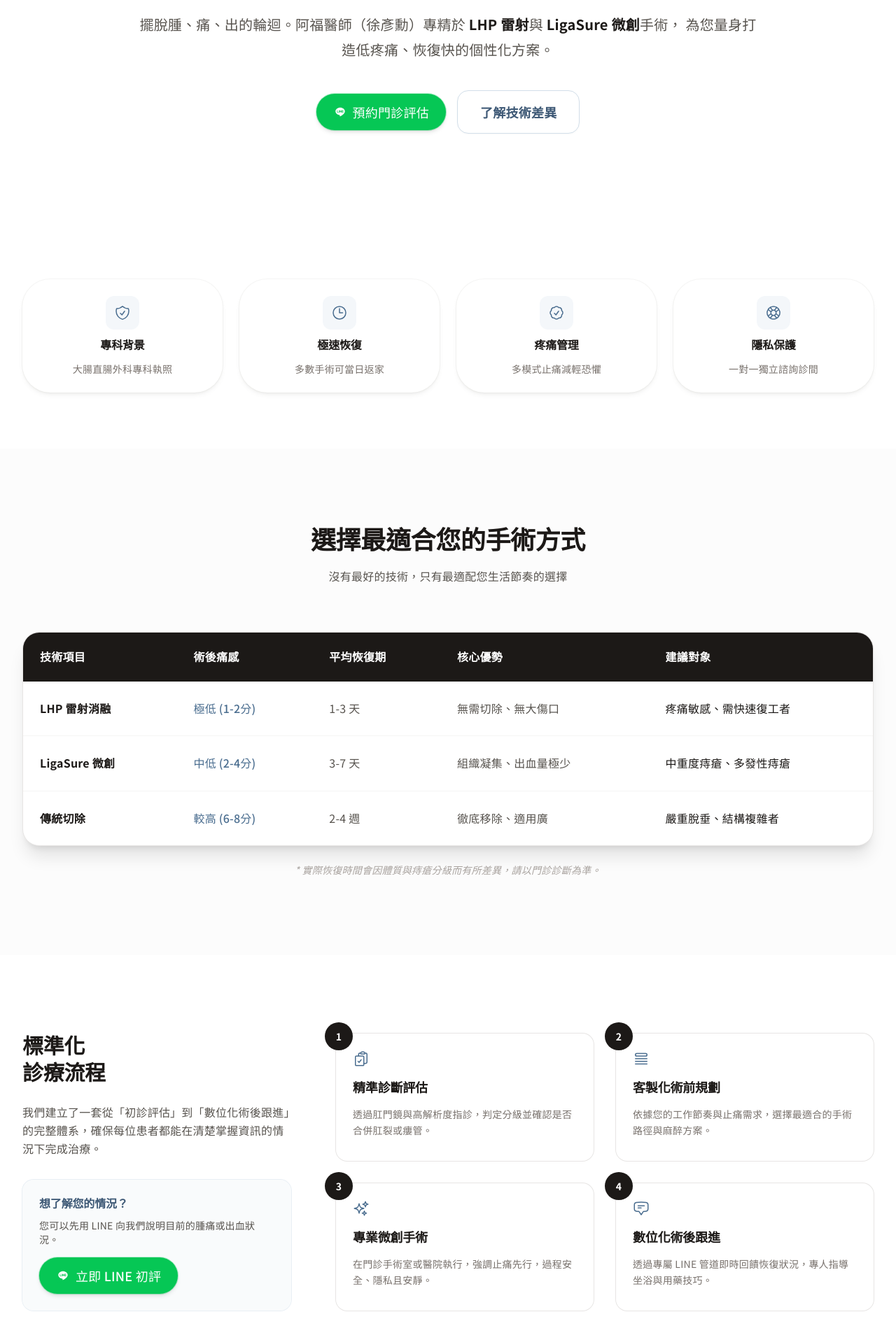
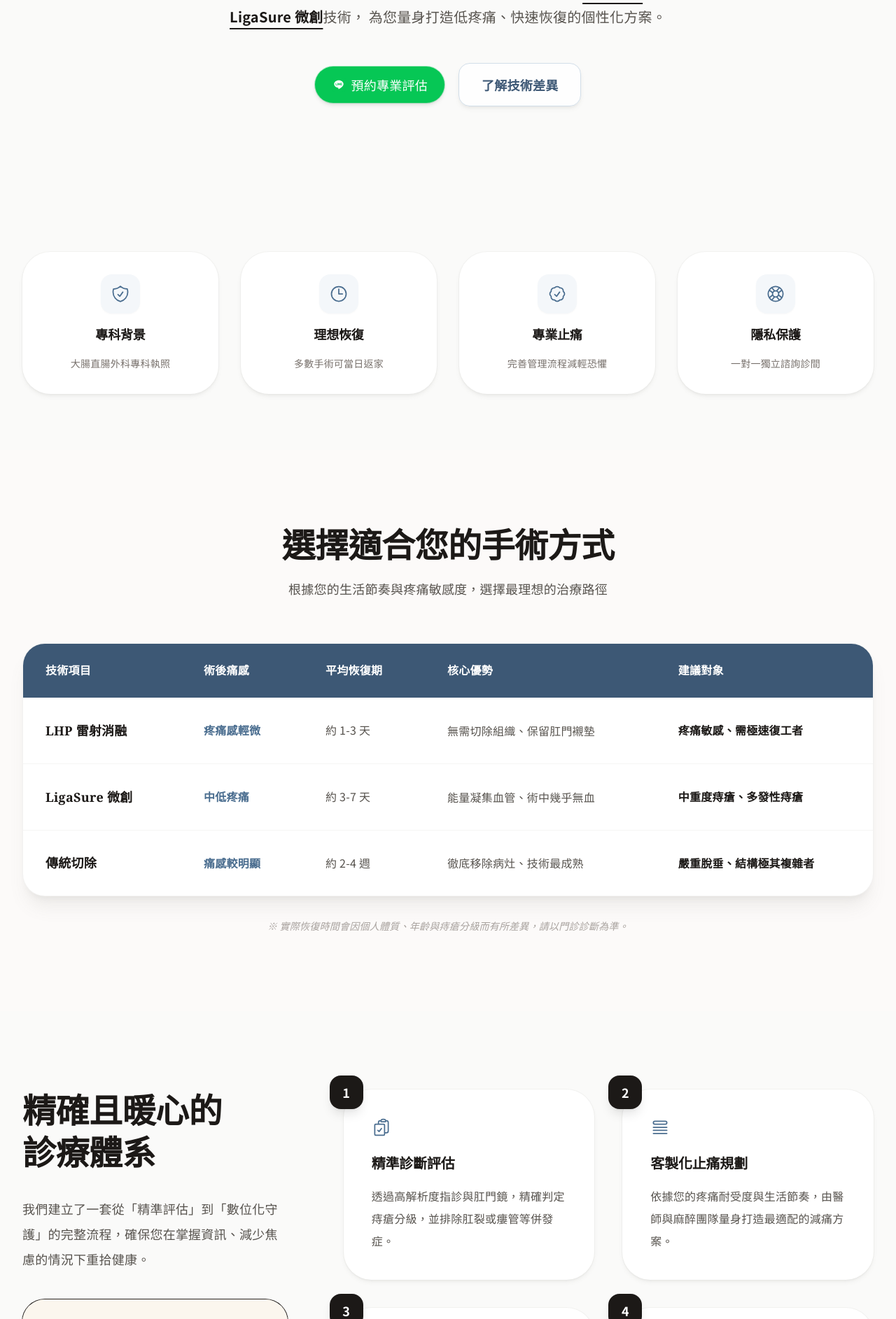
Before and after one commit to AioliaKnight/drfuku, a Next.js app: page /hemorrhoid-surgery in a window 1280 px wide. Shown: the part 455-2340 px from the top of the page at 70% size. Built offline with nearby package versions, Linux system fonts and the light colour scheme; no server answers.

Commit message:
fix: restore missing CLINIC import and finalize Hemorrhoid Surgery page redesign

```diff
--- a/src/app/(marketing)/hemorrhoid-surgery/page.tsx
+++ b/src/app/(marketing)/hemorrhoid-surgery/page.tsx
@@ -15,7 +15,7 @@ import Section from '@/shared/ui/layout/Section'
 import Container from '@/shared/ui/layout/Container'
 import LineButton from '@/shared/components/common/LineButton'
 import JsonLd from '@/shared/components/common/JsonLd'
-import { SITE, ASSETS, KEYWORDS, DOCTOR } from '@/config/constants'
+import { SITE, ASSETS, KEYWORDS, DOCTOR, CLINIC } from '@/config/constants'
 import { cn } from '@/shared/lib/cn'
 import { buttonVariants } from '@/shared/ui/primitives'
 
@@ -47,24 +47,24 @@ export const metadata: Metadata = {
 const treatmentComparison = [
   {
     method: 'LHP 雷射消融',
-    pain: '極低 (1-2分)',
-    recovery: '1-3 天',
-    feature: '無需切除、無大傷口',
-    idealFor: '疼痛敏感、需快速復工者'
+    pain: '疼痛感輕微',
+    recovery: '約 1-3 天',
+    feature: '無需切除組織、保留肛門襯墊',
+    idealFor: '疼痛敏感、需極速復工者'
   },
   {
     method: 'LigaSure 微創',
-    pain: '中低 (2-4分)',
-    recovery: '3-7 天',
-    feature: '組織凝集、出血量極少',
+    pain: '中低疼痛',
+    recovery: '約 3-7 天',
+    feature: '能量凝集血管、術中幾乎無血',
     idealFor: '中重度痔瘡、多發性痔瘡'
   },
   {
     method: '傳統切除',
-    pain: '較高 (6-8分)',
-    recovery: '2-4 週',
-    feature: '徹底移除、適用廣',
-    idealFor: '嚴重脫垂、結構複雜者'
+    pain: '痛感較明顯',
+    recovery: '約 2-4 週',
+    feature: '徹底移除病灶、技術最成熟',
+    idealFor: '嚴重脫垂、結構極其複雜者'
   }
 ]
 
@@ -72,23 +72,23 @@ const treatmentComparison = [
 const surgerySteps = [
   {
     title: '精準診斷評估',
-    desc: '透過肛門鏡與高解析度指診，判定分級並確認是否合併肛裂或瘻管。',
-    icon: <HiOutlineClipboardDocumentCheck className="h-6 w-6" />
+    desc: '透過高解析度指診與肛門鏡，精確判定痔瘡分級，並排除肛裂或瘻管等併發症。',
+    icon: <HiOutlineClipboardDocumentCheck className="h-7 w-7" />
   },
   {
-    title: '客製化術前規劃',
-    desc: '依據您的工作節奏與止痛需求，選擇最適合的手術路徑與麻醉方案。',
-    icon: <HiOutlineQueueList className="h-6 w-6" />
+    title: '客製化止痛規劃',
+    desc: '依據您的疼痛耐受度與生活節奏，由醫師與麻醉團隊量身打造最適配的減痛方案。',
+    icon: <HiOutlineQueueList className="h-7 w-7" />
   },
   {
-    title: '專業微創手術',
-    desc: '在門診手術室或醫院執行，強調止痛先行，過程安全、隱私且安靜。',
-    icon: <HiOutlineSparkles className="h-6 w-6" />
+    title: '溫暖微創處置',
+    desc: '在強調隱私與尊嚴的環境下執行，運用先進能量儀器，追求微創傷口與高品質癒合。',
+    icon: <HiOutlineSparkles className="h-7 w-7" />
   },
   {
-    title: '數位化術後跟進',
-    desc: '透過專屬 LINE 管道即時回饋恢復狀況，專人指導坐浴與用藥技巧。',
-    icon: <HiOutlineChatBubbleBottomCenterText className="h-6 w-6" />
+    title: '全方位術後守護',
+    desc: '透過專屬數位頻道即時追蹤恢復進度，提供個人化坐浴、飲食與居家照護指導。',
+    icon: <HiOutlineChatBubbleBottomCenterText className="h-7 w-7" />
   }
 ]
 
@@ -96,25 +96,25 @@ const surgerySteps = [
 const faqs = [
   {
     q: '痔瘡手術需要住院嗎？',
-    a: '微創技術如 LHP 與 LigaSure 大多屬於「當日手術」。術後觀察 1-2 小時確認穩定後即可返家，通常不需要長期住院。'
+    a: '目前的微創技術如 LHP 與 LigaSure 多數屬於「日間手術」。在診間或手術室觀察 1-2 小時確認狀態穩定後即可返家，通常不需住院。'
   },
   {
-    q: '保險可以理賠嗎？',
-    a: '大多數的「住院實支實付」與「手術險」都有涵蓋痔瘡手術。建議術前先與您的保險經紀人確認「門診手術」是否在保障範圍內。'
+    q: '保險理賠的範圍包含哪些？',
+    a: '大多數「住院實支實付」或「手術險」都有涵蓋痔瘡項目。建議術前先與保險服務人員確認「門診微創手術」是否在您的保單保障範圍內。'
   },
   {
     q: '手術後多久可以恢復工作？',
-    a: '雷射手術通常 1-2 天即可恢復文書工作；若工作需負重或久站，建議預留 5-7 天的休息時間，避免傷口壓力。'
+    a: '雷射消融手術通常 1-2 天即可恢復辦公室工作；若工作需負重或長途開車，建議預留 5-7 天休息，讓組織獲得理想修復。'
   },
   {
-    q: '手術會不會復發？',
-    a: '手術能移除現有的病灶，但「預防復發」需靠生活習慣維持。我們會提供完整的衛教，降低未來新痔瘡生成的機率。'
+    q: '微創手術後的復發率高嗎？',
+    a: '手術能有效處理現有病灶。配合正確的排便習慣與纖維攝取，微創手術的長期滿意度極高。我們會提供完整衛教以預防新生痔瘡。'
   }
 ]
 
 export default function HemorrhoidSurgeryPage() {
   return (
-    <main className="bg-white">
+    <main className="bg-warm-50">
       <JsonLd
         type="BreadcrumbList"
         data={{
@@ -128,30 +128,30 @@ export default function HemorrhoidSurgeryPage() {
       />
 
       {/* Hero Section */}
-      <Section className="relative overflow-hidden pt-32 pb-20 md:pt-40 md:pb-32" padding="none">
-        <div className="absolute inset-0 -z-10 bg-linear-to-b from-brand-50/80 via-white to-white" />
-        <div className="absolute top-0 left-1/2 -translate-x-1/2 -z-10 h-[600px] w-full max-w-7xl bg-[radial-gradient(circle_at_50%_0%,rgba(14,165,233,0.12),transparent_70%)]" />
+      <Section className="relative overflow-hidden pt-12 pb-20 md:pt-20 md:pb-32" padding="none">
+        <div className="absolute inset-0 -z-10 bg-linear-to-b from-brand-50/30 via-warm-50 to-warm-50" />
+        <div className="absolute top-0 left-1/2 -translate-x-1/2 -z-10 h-[600px] w-full max-w-7xl bg-[radial-gradient(circle_at_50%_0%,rgba(14,165,233,0.08),transparent_70%)]" />
 
         <Container>
           <div className="mx-auto max-w-4xl text-center">
-            <span className="mb-6 inline-block rounded-full bg-brand-100 px-4 py-1.5 text-sm font-bold tracking-widest text-brand-700 uppercase ring-1 ring-brand-200">
-              Surgical Excellence
+            <span className="mb-6 inline-flex items-center gap-2 rounded-lg bg-care-50 px-3 py-1 text-xs font-bold tracking-widest text-care-600 uppercase ring-1 ring-care-100/50 md:text-sm">
+              Surgical Excellence & Compassion
             </span>
-            <h1 className="text-4xl font-bold tracking-tight text-neutral-900 sm:text-6xl lg:text-7xl [text-wrap:balance]">
+            <h1 className="text-4xl font-bold tracking-tight text-neutral-900 sm:text-6xl lg:text-7xl [text-wrap:balance] font-serif leading-tight">
               從傳統到雷射：<br />
-              <span className="bg-linear-to-r from-brand-600 to-brand-500 bg-clip-text text-transparent">
+              <span className="bg-linear-to-r from-brand-700 via-brand-600 to-brand-500 bg-clip-text text-transparent">
                 痔瘡微創技術全解析
               </span>
             </h1>
-            <p className="mt-8 text-lg leading-relaxed text-neutral-600 md:text-xl md:leading-9">
-              擺脫腫、痛、出的輪迴。阿福醫師（徐彥勳）專精於 <span className="font-bold text-neutral-900">LHP 雷射</span>與 <span className="font-bold text-neutral-900">LigaSure 微創</span>手術，
-              為您量身打造低疼痛、恢復快的個性化方案。
+            <p className="mt-8 text-lg leading-relaxed text-neutral-600 md:text-xl md:leading-9 max-w-2xl mx-auto">
+              擺脫腫、痛、出的輪迴。阿福醫師（徐彥勳）運用先進 <span className="font-bold text-neutral-900 underline decoration-care-200 underline-offset-8">LHP 雷射</span>與 <span className="font-bold text-neutral-900 underline decoration-care-200 underline-offset-8">LigaSure 微創</span>技術，
+              為您量身打造低疼痛、快速恢復的個性化方案。
             </p>
-            <div className="mt-10 flex flex-col items-center justify-center gap-4 sm:flex-row">
-              <LineButton text="預約門診評估" analyticsData={{ text: 'surgery_hero_line', location: 'hero', destination: 'line' }} />
+            <div className="mt-12 flex flex-col items-center justify-center gap-5 sm:flex-row">
+              <LineButton text="預約專業評估" analyticsData={{ text: 'surgery_hero_line', location: 'hero', destination: 'line' }} />
               <Link
                 href="#comparison"
-                className={cn(buttonVariants({ variant: 'secondary', size: 'lg' }), 'w-full sm:w-auto rounded-2xl')}
+                className={cn(buttonVariants({ variant: 'secondary', size: 'lg' }), 'w-full sm:w-auto rounded-2xl shadow-warm-md')}
               >
                 了解技術差異
               </Link>
@@ -161,19 +161,19 @@ export default function HemorrhoidSurgeryPage() {
       </Section>
 
       {/* 核心價值區塊 */}
-      <Section className="bg-white py-12 md:py-20" padding="none">
+      <Section className="bg-warm-50 py-12 md:py-20" padding="none">
         <Container>
-          <div className="grid grid-cols-1 gap-6 sm:grid-cols-2 lg:grid-cols-4">
+          <div className="grid grid-cols-1 gap-8 sm:grid-cols-2 lg:grid-cols-4">
             {[
-              { title: '專科背景', desc: '大腸直腸外科專科執照', icon: <HiOutlineShieldCheck className="h-6 w-6 text-brand-600" /> },
-              { title: '極速恢復', desc: '多數手術可當日返家', icon: <HiOutlineClock className="h-6 w-6 text-brand-600" /> },
-              { title: '疼痛管理', desc: '多模式止痛減輕恐懼', icon: <HiOutlineCheckBadge className="h-6 w-6 text-brand-600" /> },
-              { title: '隱私保護', desc: '一對一獨立諮詢診間', icon: <HiOutlineLifebuoy className="h-6 w-6 text-brand-600" /> },
+              { title: '專科背景', desc: '大腸直腸外科專科執照', icon: <HiOutlineShieldCheck className="h-7 w-7 text-brand-600" /> },
+              { title: '理想恢復', desc: '多數手術可當日返家', icon: <HiOutlineClock className="h-7 w-7 text-brand-600" /> },
+              { title: '專業止痛', desc: '完善管理流程減輕恐懼', icon: <HiOutlineCheckBadge className="h-7 w-7 text-brand-600" /> },
+              { title: '隱私保護', desc: '一對一獨立諮詢診間', icon: <HiOutlineLifebuoy className="h-7 w-7 text-brand-600" /> },
             ].map((item, idx) => (
-              <div key={idx} className="surface-card p-6 flex flex-col items-center text-center gap-3 border-none ring-1 ring-neutral-100">
-                <div className="h-12 w-12 rounded-xl bg-brand-50 flex items-center justify-center">{item.icon}</div>
-                <h3 className="font-bold text-neutral-900">{item.title}</h3>
-                <p className="text-sm text-neutral-500">{item.desc}</p>
+              <div key={idx} className="surface-card p-8 flex flex-col items-center text-center gap-4 border-none ring-1 ring-neutral-200/30">
+                <div className="h-14 w-14 rounded-2xl bg-brand-50 flex items-center justify-center shadow-warm-sm">{item.icon}</div>
+                <h3 className="text-lg font-bold text-neutral-900 font-serif">{item.title}</h3>
+                <p className="text-sm leading-relaxed text-neutral-500">{item.desc}</p>
               </div>
             ))}
           </div>
@@ -181,71 +181,71 @@ export default function HemorrhoidSurgeryPage() {
       </Section>
 
       {/* 技術對比表格 */}
-      <Section id="comparison" className="bg-neutral-50/50">
+      <Section id="comparison" className="bg-care-50/40">
         <Container>
           <div className="text-center mb-16">
-            <h2 className="text-3xl font-bold text-neutral-900 md:text-4xl">選擇最適合您的手術方式</h2>
-            <p className="mt-4 text-neutral-600">沒有最好的技術，只有最適配您生活節奏的選擇</p>
+            <h2 className="text-3xl font-bold text-neutral-900 md:text-5xl font-serif">選擇適合您的手術方式</h2>
+            <p className="mt-6 text-neutral-600 text-lg">根據您的生活節奏與疼痛敏感度，選擇最理想的治療路徑</p>
           </div>
 
-          <div className="overflow-x-auto rounded-3xl border border-neutral-200 bg-white shadow-xl">
-            <table className="w-full text-left border-collapse min-w-[600px]">
+          <div className="overflow-x-auto rounded-[2rem] border border-neutral-200/50 bg-white shadow-warm-xl">
+            <table className="w-full text-left border-collapse min-w-[700px]">
               <thead>
-                <tr className="bg-neutral-900 text-white">
-                  <th className="px-6 py-5 font-bold">技術項目</th>
-                  <th className="px-6 py-5 font-bold">術後痛感</th>
-                  <th className="px-6 py-5 font-bold">平均恢復期</th>
-                  <th className="px-6 py-5 font-bold">核心優勢</th>
-                  <th className="px-6 py-5 font-bold">建議對象</th>
+                <tr className="bg-brand-700 text-white">
+                  <th className="px-8 py-6 font-bold font-serif">技術項目</th>
+                  <th className="px-8 py-6 font-bold font-serif">術後痛感</th>
+                  <th className="px-8 py-6 font-bold font-serif">平均恢復期</th>
+                  <th className="px-8 py-6 font-bold font-serif">核心優勢</th>
+                  <th className="px-8 py-6 font-bold font-serif">建議對象</th>
                 </tr>
               </thead>
               <tbody className="divide-y divide-neutral-100">
                 {treatmentComparison.map((row, idx) => (
-                  <tr key={idx} className="hover:bg-brand-50/30 transition-colors">
-                    <td className="px-6 py-6 font-bold text-neutral-900">{row.method}</td>
-                    <td className="px-6 py-6 text-brand-600 font-medium">{row.pain}</td>
-                    <td className="px-6 py-6 text-neutral-600">{row.recovery}</td>
-                    <td className="px-6 py-6 text-neutral-600">{row.feature}</td>
-                    <td className="px-6 py-6 text-neutral-900 font-medium">{row.idealFor}</td>
+                  <tr key={idx} className="hover:bg-brand-50/20 transition-colors">
+                    <td className="px-8 py-8 font-bold text-neutral-900 font-serif text-lg">{row.method}</td>
+                    <td className="px-8 py-8 text-brand-600 font-semibold">{row.pain}</td>
+                    <td className="px-8 py-8 text-neutral-600">{row.recovery}</td>
+                    <td className="px-8 py-8 text-neutral-600 leading-relaxed">{row.feature}</td>
+                    <td className="px-8 py-8 text-neutral-900 font-bold">{row.idealFor}</td>
                   </tr>
                 ))}
               </tbody>
             </table>
           </div>
-          <p className="mt-6 text-center text-sm text-neutral-400 italic">
-            * 實際恢復時間會因體質與痔瘡分級而有所差異，請以門診診斷為準。
+          <p className="mt-8 text-center text-sm text-neutral-400 italic">
+            ※ 實際恢復時間會因個人體質、年齡與痔瘡分級而有所差異，請以門診診斷為準。
           </p>
         </Container>
       </Section>
 
       {/* 治療流程 */}
-      <Section className="bg-white">
+      <Section className="bg-warm-50">
         <Container>
-          <div className="flex flex-col lg:flex-row gap-16">
-            <div className="lg:w-1/3">
-              <h2 className="text-3xl font-bold text-neutral-900 leading-tight">
-                標準化<br />診療流程
+          <div className="flex flex-col lg:flex-row gap-20 items-start">
+            <div className="lg:w-1/3 lg:sticky lg:top-24">
+              <h2 className="text-3xl font-bold text-neutral-900 leading-tight md:text-5xl font-serif">
+                精確且暖心的<br />診療體系
               </h2>
-              <p className="mt-6 text-neutral-600 leading-relaxed">
-                我們建立了一套從「初診評估」到「數位化術後跟進」的完整體系，確保每位患者都能在清楚掌握資訊的情況下完成治療。
+              <p className="mt-8 text-neutral-600 leading-loose text-lg">
+                我們建立了一套從「精準評估」到「數位化守護」的完整流程，確保您在掌握資訊、減少焦慮的情況下重拾健康。
               </p>
-              <div className="mt-8 p-6 rounded-2xl bg-brand-50/50 ring-1 ring-brand-100">
-                <h4 className="font-bold text-brand-700 mb-2">想了解您的情況？</h4>
-                <p className="text-sm text-neutral-600 mb-4">您可以先用 LINE 向我們說明目前的腫痛或出血狀況。</p>
-                <LineButton text="立即 LINE 初評" analyticsData={{ text: 'surgery_flow_line', location: 'process', destination: 'line' }} />
+              <div className="mt-10 p-8 rounded-[2rem] bg-care-100/30 ring-1 ring-care-200/50">
+                <h4 className="font-bold text-care-700 mb-3 text-xl font-serif">想了解您的情況？</h4>
+                <p className="text-neutral-600 mb-6 leading-relaxed">您可以先透過 LINE 向我們說明目前的腫痛或出血狀況。</p>
+                <LineButton text="立即 LINE 諮詢" analyticsData={{ text: 'surgery_flow_line', location: 'process', destination: 'line' }} />
               </div>
             </div>
-            <div className="lg:w-2/3 grid grid-cols-1 sm:grid-cols-2 gap-8">
+            <div className="lg:w-2/3 grid grid-cols-1 sm:grid-cols-2 gap-10">
               {surgerySteps.map((step, idx) => (
-                <div key={idx} className="relative p-6 rounded-2xl bg-white ring-1 ring-neutral-200 transition-all hover:ring-brand-200 hover:shadow-lg group">
-                  <div className="absolute -top-4 -left-4 h-10 w-10 rounded-full bg-neutral-900 text-white flex items-center justify-center font-bold text-sm">
+                <div key={idx} className="surface-card-interactive relative p-10 flex flex-col group">
+                  <div className="absolute -top-5 -left-5 h-12 w-12 rounded-2xl bg-neutral-900 text-white flex items-center justify-center font-bold text-lg shadow-lg">
                     {idx + 1}
                   </div>
-                  <div className="mb-4 text-brand-600 group-hover:scale-110 transition-transform">
+                  <div className="mb-6 text-brand-600 group-hover:scale-110 transition-transform">
                     {step.icon}
                   </div>
-                  <h3 className="text-lg font-bold text-neutral-900 mb-3">{step.title}</h3>
-                  <p className="text-sm leading-relaxed text-neutral-500">{step.desc}</p>
+                  <h3 className="text-xl font-bold text-neutral-900 mb-4 font-serif">{step.title}</h3>
+                  <p className="text-base leading-loose text-neutral-600">{step.desc}</p>
                 </div>
               ))}
             </div>
@@ -254,21 +254,21 @@ export default function HemorrhoidSurgeryPage() {
       </Section>
 
       {/* FAQ 區塊 */}
-      <Section className="bg-neutral-900 text-white">
+      <Section className="bg-white">
         <Container>
-          <div className="mx-auto max-w-3xl">
-            <div className="text-center mb-12">
-                <h2 className="text-3xl font-bold">痔瘡手術常見問題</h2>
-                <p className="mt-4 text-neutral-400">解決您的術前焦慮，建立正確的治療觀點</p>
+          <div className="mx-auto max-w-4xl">
+            <div className="text-center mb-16">
+                <h2 className="text-3xl font-bold text-neutral-900 md:text-5xl font-serif">常見問題 FAQ</h2>
+                <p className="mt-6 text-neutral-600 text-lg">解決您的術前焦慮，建立正確的治療觀點</p>
             </div>
-            <div className="space-y-4">
+            <div className="space-y-6">
               {faqs.map((faq, idx) => (
-                <details key={idx} className="group rounded-2xl border border-white/10 bg-white/5 transition-all hover:bg-white/10">
-                  <summary className="flex cursor-pointer items-center justify-between p-6 list-none font-bold text-lg focus:outline-hidden">
+                <details key={idx} className="group rounded-[2rem] border border-neutral-200/60 bg-warm-50/50 transition-all hover:bg-white hover:shadow-warm-lg overflow-hidden">
+                  <summary className="flex cursor-pointer items-center justify-between p-8 list-none font-bold text-xl text-neutral-900 focus:outline-hidden font-serif">
                     {faq.q}
-                    <span className="transition-transform group-open:rotate-180">⌄</span>
+                    <span className="transition-transform group-open:rotate-180 text-brand-500">⌄</span>
                   </summary>
-                  <div className="px-6 pb-6 text-neutral-300 leading-relaxed border-t border-white/5 pt-4">
+                  <div className="px-8 pb-8 text-neutral-600 leading-loose text-lg border-t border-neutral-100/50 pt-6">
                     {faq.a}
                   </div>
                 </details>
@@ -279,28 +279,36 @@ export default function HemorrhoidSurgeryPage() {
       </Section>
 
       {/* 底部 CTA */}
-      <Section className="bg-white py-24">
+      <Section className="bg-warm-50 py-24">
         <Container>
-          <div className="mx-auto max-w-4xl rounded-3xl bg-linear-to-br from-brand-600 to-brand-700 p-8 md:p-16 text-center text-white shadow-2xl relative overflow-hidden">
+          <div className="mx-auto max-w-5xl rounded-[3rem] bg-linear-to-br from-brand-700 to-brand-600 p-10 md:p-20 text-center text-white shadow-warm-xl relative overflow-hidden">
             {/* 背景裝飾 */}
-            <div className="absolute top-0 right-0 h-32 w-32 translate-x-1/2 -translate-y-1/2 rounded-full bg-white/10 blur-3xl" />
-            <div className="absolute bottom-0 left-0 h-32 w-32 -translate-x-1/2 translate-y-1/2 rounded-full bg-brand-400/20 blur-3xl" />
+            <div className="absolute top-0 right-0 h-40 w-40 translate-x-1/2 -translate-y-1/2 rounded-full bg-white/10 blur-3xl" />
+            <div className="absolute bottom-0 left-0 h-40 w-40 -translate-x-1/2 translate-y-1/2 rounded-full bg-care-400/20 blur-3xl" />
 
-            <h2 className="text-3xl font-bold md:text-5xl">不只是手術，<br className="sm:hidden" />更是生活品質的重建</h2>
-            <p className="mt-6 text-lg text-brand-50 opacity-90 md:text-xl">
+            <h2 className="text-3xl font-bold md:text-6xl font-serif leading-tight">不只是手術，<br className="sm:hidden" />更是生活品質的重建</h2>
+            <p className="mt-8 text-lg text-brand-50 opacity-90 md:text-2xl leading-relaxed max-w-3xl mx-auto">
               醫師的職責不只是解決生理病灶，更是協助您在理想時間內找回自信與舒適。
             </p>
-            <div className="mt-10 flex flex-col items-center justify-center gap-4 sm:flex-row">
-              <LineButton text="與醫師對話諮詢" variant="default" className="!bg-white !text-[#06C755] !ring-white hover:!bg-brand-50" />
+            <div className="mt-12 flex flex-col items-center justify-center gap-6 sm:flex-row">
+              <Link
+                href={CLINIC.lineUrl}
+                target="_blank"
+                rel="noopener noreferrer"
+                className="flex h-16 items-center justify-center gap-3 rounded-2xl bg-white px-10 text-lg font-bold text-[#06C755] shadow-xl hover:-translate-y-1 transition-all active:scale-[0.98]"
+              >
+                <HiOutlineChatBubbleBottomCenterText className="h-7 w-7" />
+                <span>預約專科評估</span>
+              </Link>
               <Link
                 href="/consultation"
-                className="inline-flex h-12 items-center justify-center px-8 text-sm font-bold text-white ring-2 ring-white/30 rounded-2xl hover:bg-white/10 transition-all"
+                className="inline-flex h-16 items-center justify-center px-10 text-lg font-bold text-white ring-2 ring-white/30 rounded-2xl hover:bg-white/10 transition-all"
               >
                 門診流程說明
               </Link>
             </div>
-            <p className="mt-8 text-xs text-brand-200">
-              ※本網站內容僅供醫療衛教參考，實際方案請務必親自諮詢專業醫師。
+            <p className="mt-10 text-sm text-brand-200">
+              ※ 本網站內容僅供醫療衛教參考，實際方案請務必親自諮詢專業醫師。
             </p>
           </div>
         </Container>
```
